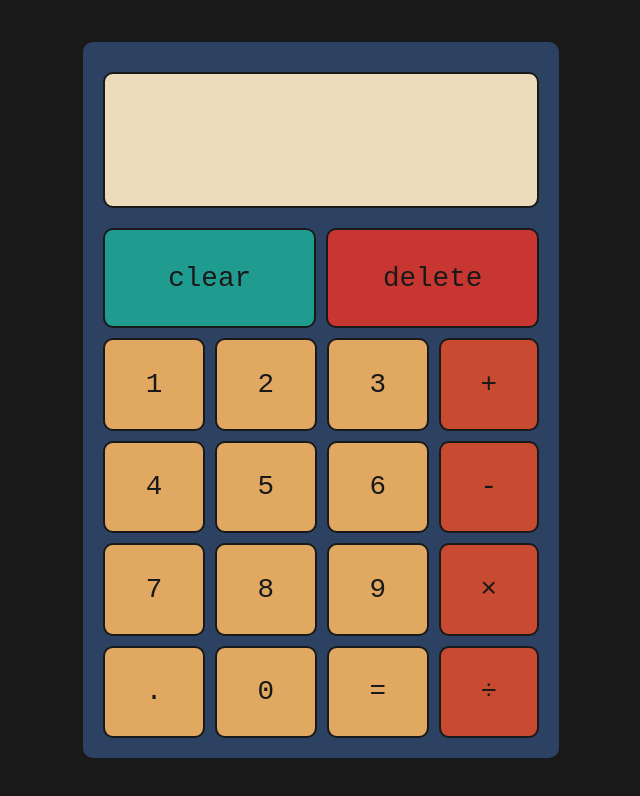
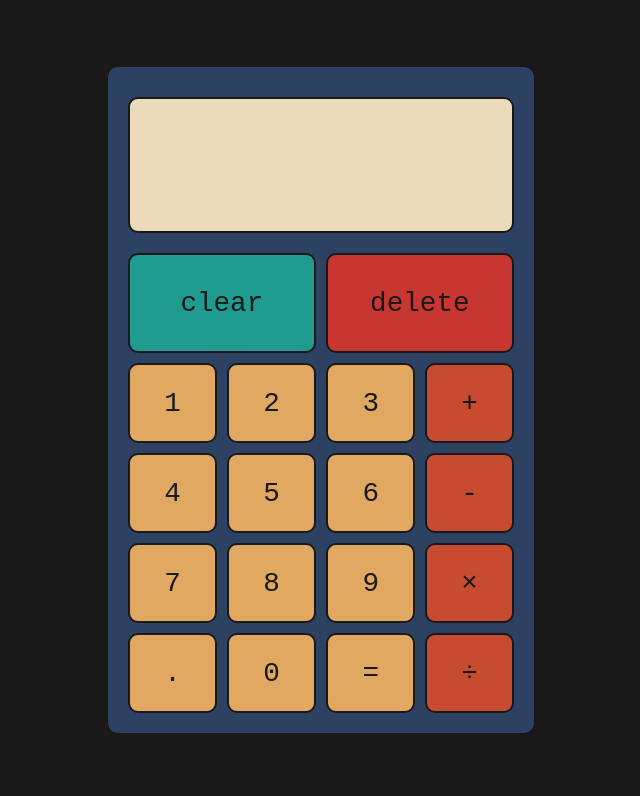
Before and after one commit to MSR-layer/Calculator, a plain HTML site: page index.html in a window 1280 px wide. Shown: the whole page, without its empty margins (319-959 px from the left). Drawn offline with Linux system fonts and the light colour scheme.

Commit message:
Update style.css

```diff
--- a/style.css
+++ b/style.css
@@ -1,16 +1,4 @@
-/**
-1)*****
-11052C
-3D087B
-F43B86
-FFE459
 
-2)*****
-194350
-FF8882
-FFC2B4
-9DBEB9
-*/
 
 
 
@@ -38,7 +26,7 @@ html, body{
     border-bottom-right-radius: 10px;
     display: grid;
     grid-template-columns: auto 23%;
-    height: 400px;
+    height: 350px;
     gap: 10px;
 }
 
@@ -67,7 +55,7 @@ button:hover{
     padding: 16px;
     border-radius: 10px;
     height: 100px;
-    width: 400px;
+    width: 350px;
     display: flex;
     flex-direction: column;
     background-color: #ECDBBA;
```
